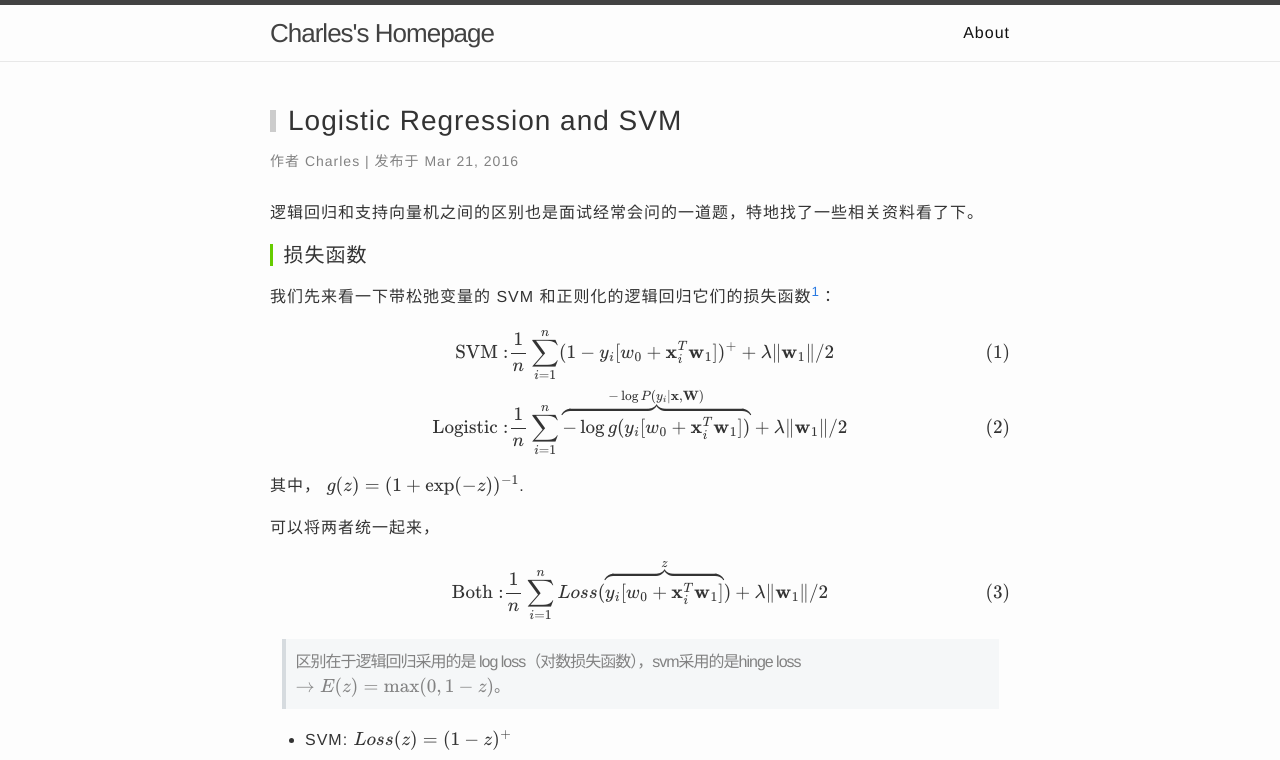
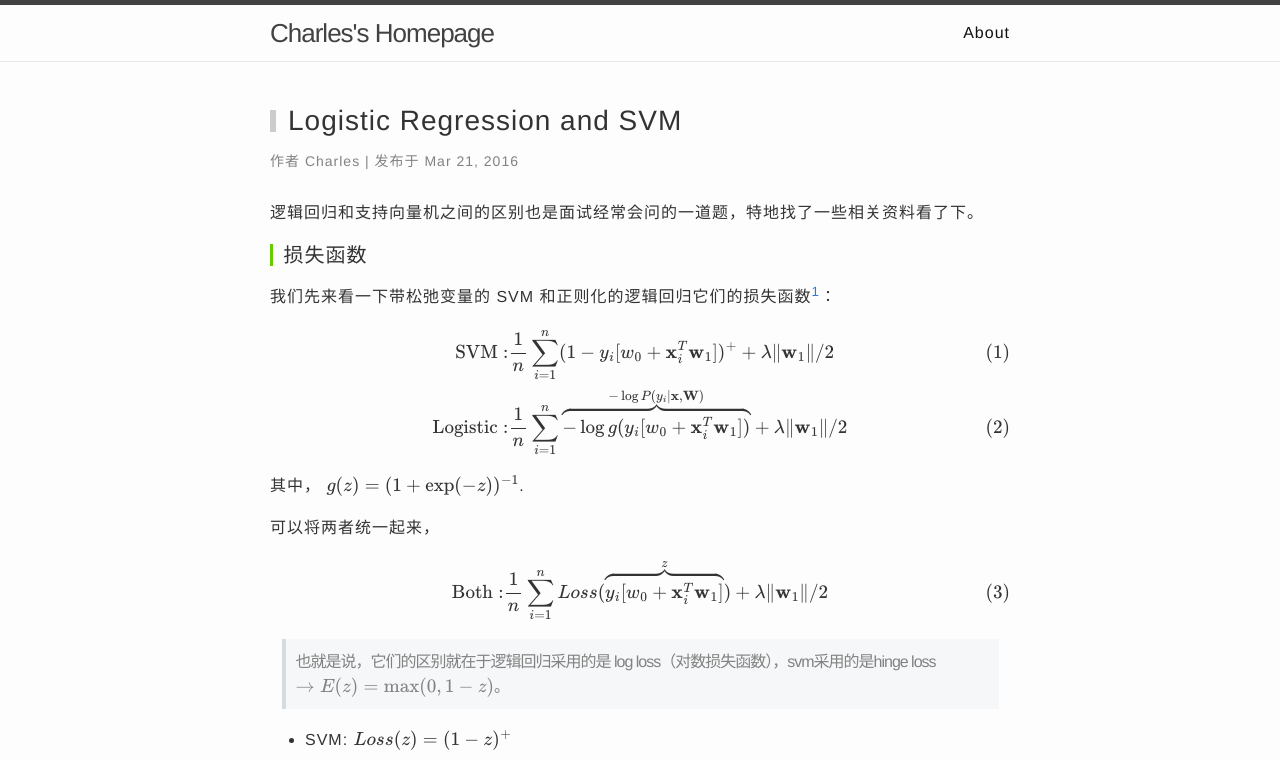
Before and after one commit to charleshm/charleshm.github.io, a Jekyll site: the page built from _posts/2016-03-21-LR-SVM.md, in a window 1280 px wide. Shown: the top 760 px of the page. Built offline with Jekyll 4.4.1, drawn with Linux system fonts in a browser that asks for light colours; some web fonts are replaced; formulas are drawn with MathJax 3; comment, search, counter and statistics services are not loaded.

Commit message:
LR vs SVM

```diff
--- a/_posts/2016-03-21-LR-SVM.md
+++ b/_posts/2016-03-21-LR-SVM.md
@@ -26,7 +26,7 @@ $$\begin{align*}
 \end{align*}$$
 
 
-> 区别在于逻辑回归采用的是 log loss（对数损失函数），svm采用的是hinge loss $\rightarrow E(z) = \max(0,1-z)$。
+> 也就是说，它们的区别就在于逻辑回归采用的是 log loss（对数损失函数），svm采用的是hinge loss $\rightarrow E(z) = \max(0,1-z)$。
 
  - SVM: $Loss(z) = (1-z)^+$
  - LR: $Loss(z) = \log(1+\exp(-z))$
```
